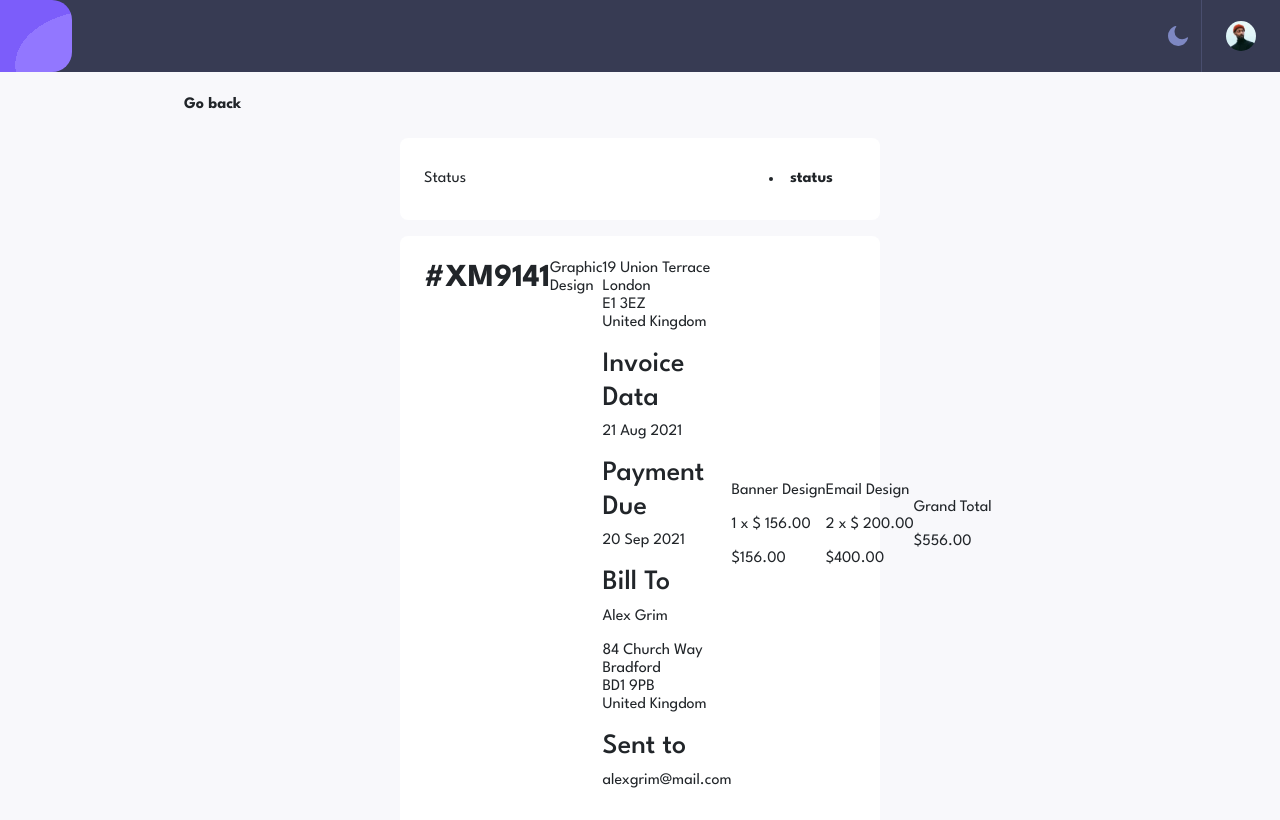
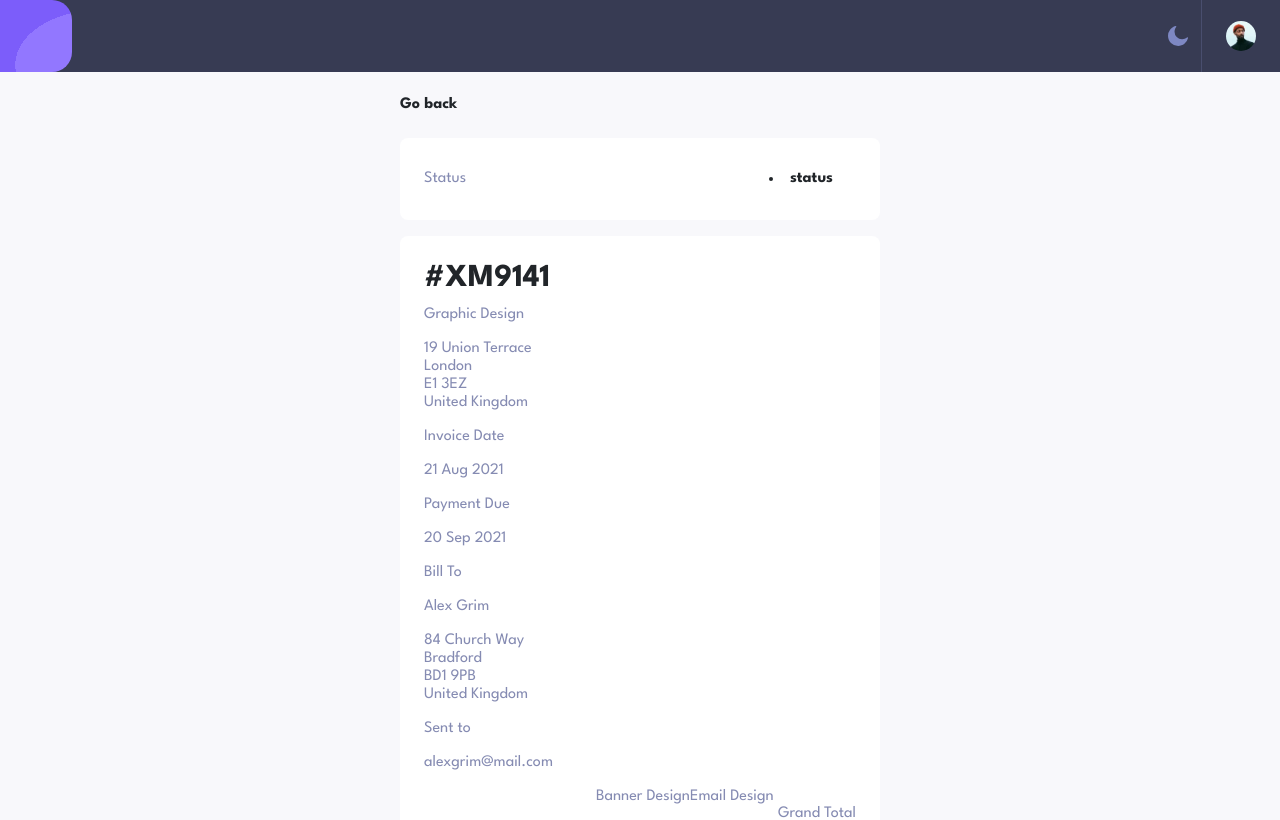
Before and after one commit to kebin20/invoice-app, a Vue app: page /invoices/RT3080 in a window 1280 px wide. Shown: the top 820 px of the page. Built offline with nearby package versions, Linux system fonts and the light colour scheme; some icons are missing.

Commit message:
style: further styled invoice detail

```diff
--- a/src/pages/InvoiceDetail.vue
+++ b/src/pages/InvoiceDetail.vue
@@ -1,14 +1,14 @@
 <template>
-  <header class="link-header m-4">
+  <header class="link-header my-4">
     <router-link class="custom-link" to="/">Go back</router-link>
   </header>
   <BaseCard className="flex-row justify-content-between align-items-center">
-    <p class="m-0">Status</p>
+    <p class="m-0 color-gray-light">Status</p>
     <InvoiceStatus />
   </BaseCard>
   <section>
-    <BaseCard>
-      <header class="client-container d-flex justify-content-between mb-3">
+    <BaseCard className="flex-column">
+      <header class="d-flex flex-column">
         <h2 class="font-weight-bold">#XM9141</h2>
         <p>Graphic Design</p>
       </header>
@@ -18,20 +18,20 @@
           London <br />E1 3EZ <br />United Kingdom
         </p>
         <div>
-          <h3>Invoice Data</h3>
+          <p>Invoice Date</p>
           <p>21 Aug 2021</p>
         </div>
         <div>
-          <h3>Payment Due</h3>
+          <p>Payment Due</p>
           <p>20 Sep 2021</p>
         </div>
         <div>
-          <h3>Bill To</h3>
+          <p>Bill To</p>
           <p>Alex Grim</p>
           <p>84 Church Way <br />Bradford <br />BD1 9PB<br />United Kingdom</p>
         </div>
         <div>
-          <h3>Sent to</h3>
+          <p>Sent to</p>
           <p>alexgrim@mail.com</p>
         </div>
       </main>
@@ -77,12 +77,17 @@ export default {
 
 <style lang="scss" scoped>
 .link-header {
-  padding-left: 10em;
-
+  max-width: 30rem;
+  margin-left: auto;
+  margin-right: auto;
   .custom-link {
     text-decoration: none;
     color: inherit;
     font-weight: bold;
   }
 }
+
+p {
+  color: $color-gray-light;
+}
 </style>
--- a/src/styles/scss/base/_colors.scss
+++ b/src/styles/scss/base/_colors.scss
@@ -34,7 +34,7 @@
   color: $color-error;
 }
 
-.color-gray {
+.color-gray-light {
   color: $color-gray-light;
 }
 
```
